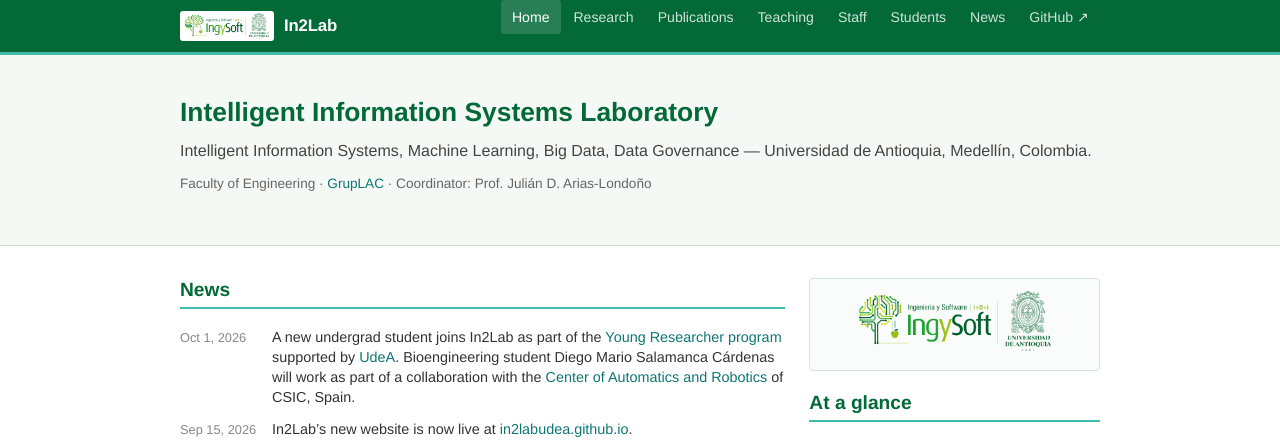
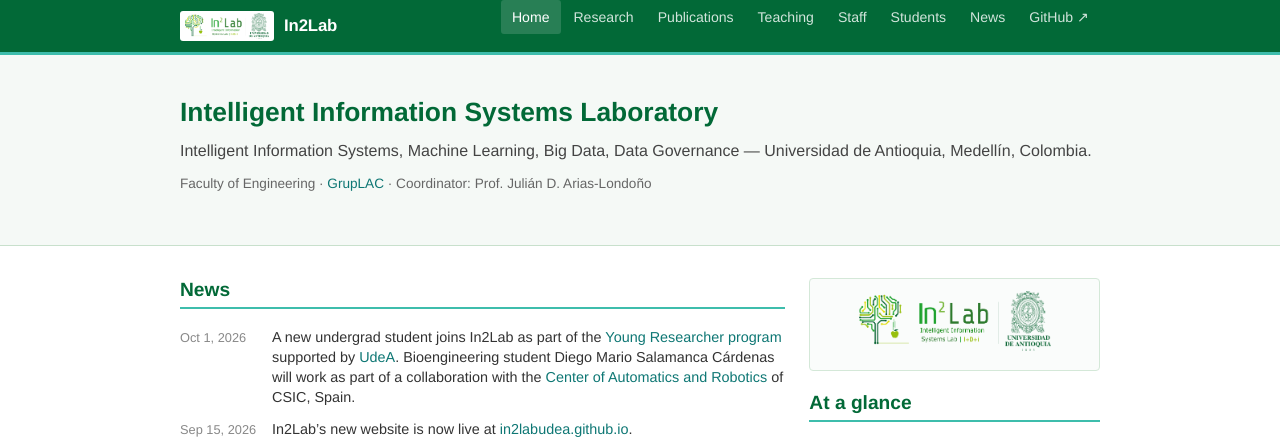
Before and after one commit to IN2LABUDEA/IN2LABUDEA.github.io, a Jekyll site: the page built from index.html, in a window 1280 px wide. Shown: the top 440 px of the page. Built offline with Jekyll 4.4.1, drawn with Linux system fonts in a browser that asks for light colours.

Commit message:
updated logo

```diff
--- a/index.html
+++ b/index.html
@@ -65,7 +65,7 @@
       <div class="col-4">
 
         <div class="sidebar-logo">
-          <img src="{{ '/assets/img/logo.png' | relative_url }}"
+          <img src="{{ '/assets/img/logo.png' | relative_url }}?v={{ site.time | date: '%s' }}"
                alt="IngySoft · Universidad de Antioquia">
         </div>
 
```
Also changed, not shown: assets/img/logo.png, logo.png (deleted).
